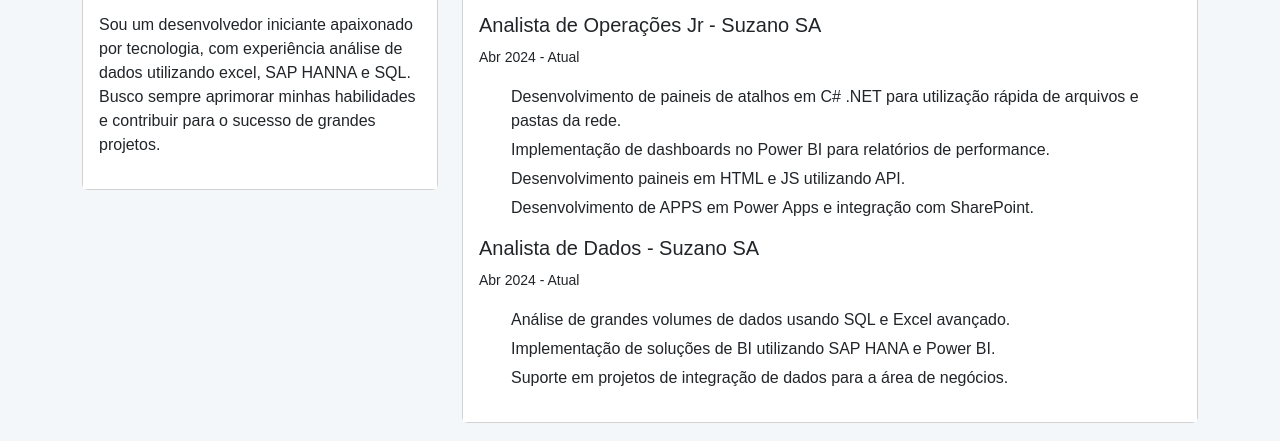
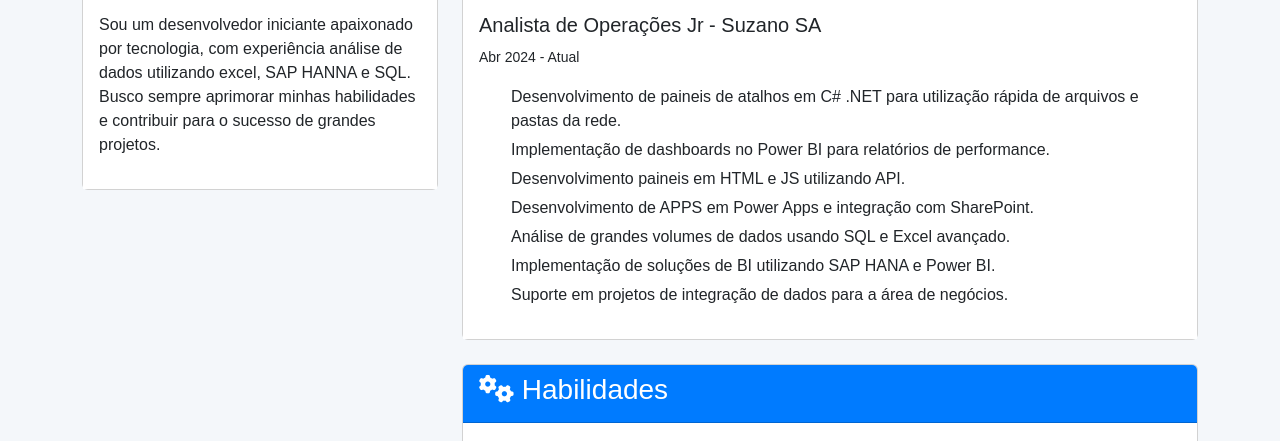
Before and after one commit to hsrodrigues/curriculum-vitae, a plain HTML site: page index.html in a window 1280 px wide. Shown: the part 328-769 px from the top of the page. Drawn offline with nearby package versions, Linux system fonts and the light colour scheme.

Commit message:
Update index.html

```diff
--- a/index.html
+++ b/index.html
@@ -83,10 +83,6 @@
               <li>Implementação de dashboards no Power BI para relatórios de performance.</li>
               <li>Desenvolvimento paineis em HTML e JS utilizando API.</li>
               <li>Desenvolvimento de APPS em Power Apps e integração com SharePoint.</li>
-            </ul>
-            <h5>Analista de Dados - Suzano SA</h5>
-            <p><small>Abr 2024 - Atual</small></p>
-            <ul>
               <li>Análise de grandes volumes de dados usando SQL e Excel avançado.</li>
               <li>Implementação de soluções de BI utilizando SAP HANA e Power BI.</li>
               <li>Suporte em projetos de integração de dados para a área de negócios.</li>
```
